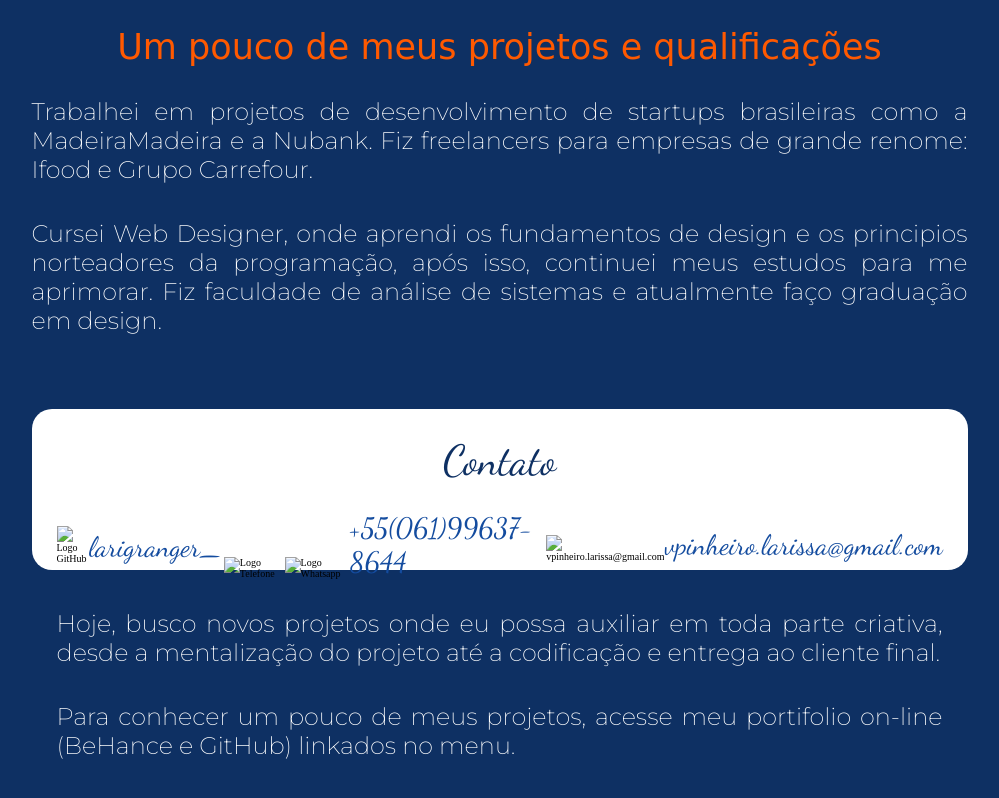
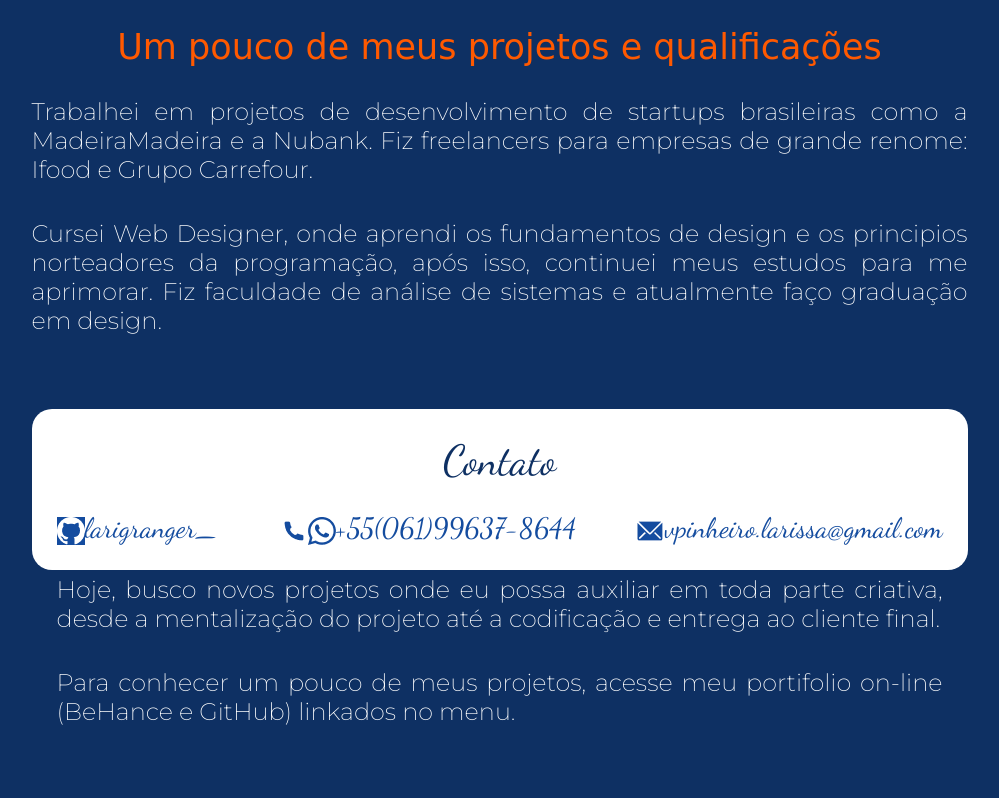
Before and after one commit to larigranger/portifolioWebDesign, a plain HTML site: page index.html in a window 1280 px wide. Shown: the part 770-1568 px from the top of the page, without its empty margins (139-1138 px from the left). Drawn offline with nearby package versions, Linux system fonts and the light colour scheme; the site is published under a folder, as on GitHub Pages, so addresses that start at the root find nothing; a web font is replaced by a local one.

Commit message:
Update index.html

```diff
--- a/index.html
+++ b/index.html
@@ -61,16 +61,16 @@
             <h3 class="wow animate__animated animate__heartBeat">Contato</h3>
             <div class="contato">
                 <article>
-                    <img src="/assets/github.png" alt="Logo GitHub">
+                    <img src="assets/github.png" alt="Logo GitHub">
                     <h4>larigranger_</h4>
                 </article>
                 <article>
-                    <img src="/assets/phone.png" alt="Logo Telefone">
-                    <img src="/assets/wpp.png" alt="Logo Whatsapp">
+                    <img src="assets/phone.png" alt="Logo Telefone">
+                    <img src="assets/wpp.png" alt="Logo Whatsapp">
                     <h4>+55(061)99637-8644</h4>
                 </article>
                 <article>
-                    <img src="/assets/e-mail.png" alt="vpinheiro.larissa@gmail.com">
+                    <img src="assets/e-mail.png" alt="vpinheiro.larissa@gmail.com">
                     <h4>vpinheiro.larissa@gmail.com</h4>
                 </article>
             </div>
```
